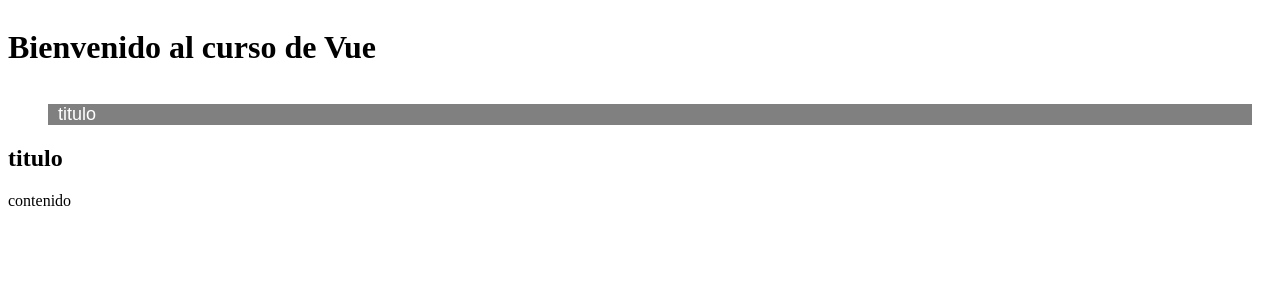
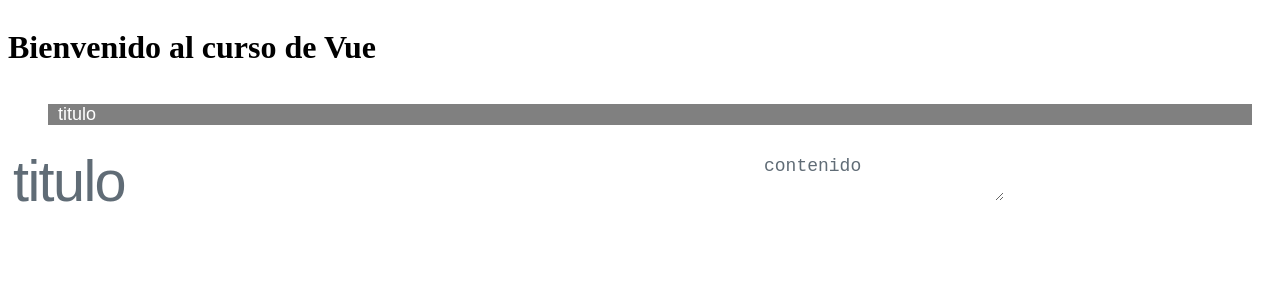
Before and after one commit to T0KK3N/vue_module_9, a Vue app: page / in a window 1280 px wide. Both pictures are taken after a click on the button "titulo". Shown: the top 300 px of the page. Built offline with nearby package versions, Linux system fonts and the light colour scheme.

Commit message:
Module 7

```diff
--- a/src/App.vue
+++ b/src/App.vue
@@ -14,10 +14,10 @@
         </li>
       </ul>
     </nav>
-    <div v-if="notaActual" class="“nota-actual”">
-      <h2>{{ notaActual.titulo }}</h2>
+    <div v-if="notaActual" class="current-note">
+      <input v-model="notaActual.titulo" />
 
-      <p>{{ notaActual.contenido }}</p>
+      <textarea v-model="notaActual.contenido"> </textarea>
     </div>
   </div>
 </template>
```
